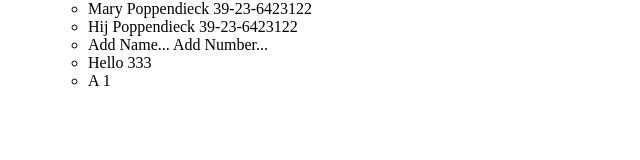
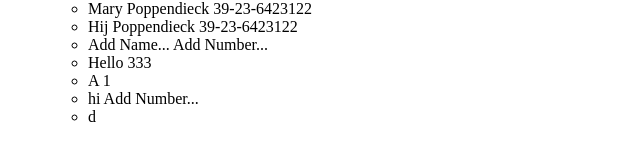
Before and after one commit to shirleyfyx/fullstackopen2023, a React (Create React App) app in the folder phonebook/: page / in a window 1280 px wide. Shown: the part 338-498 px from the top of the page, without its empty margins (0-640 px from the left). Built offline with nearby package versions, Linux system fonts and the light colour scheme; data requests are answered from the project's data file.

Commit message:
Extracted the code that communicates with the backend in the spirit of single responsibility principle.

```diff
--- a/phonebook/db.json
+++ b/phonebook/db.json
@@ -39,6 +39,16 @@
       "name": "A",
       "number": "1",
       "id": 7
+    },
+    {
+      "name": "hi",
+      "number": "Add Number...",
+      "id": 8
+    },
+    {
+      "name": "d",
+      "number": "",
+      "id": 9
     }
   ]
 }
--- a/phonebook/src/App.js
+++ b/phonebook/src/App.js
@@ -1,5 +1,6 @@
 import { useState, useEffect } from 'react'
 import axios from 'axios'
+import personService from './service'
 
 const Filter = (props) => {
 
@@ -38,11 +39,16 @@
     setNewName('Add Name...')
     setNewNumber('Add Number...')
 
-    axios
-      .post('http://localhost:3001/persons', personObject)
-      .then(response => {
-        console.log(response)
-      })
+    personService
+      .create(personObject)
+      .then(returnedPerson => {
+        setPersons(persons.concat(returnedPerson))})
+
+    // axios
+    //   .post('http://localhost:3001/persons', personObject)
+    //   .then(response => {
+    //     console.log(response)
+    //   })
 
   }
 
@@ -76,12 +82,17 @@
   const [filter, setFilter] = useState('')
 
   useEffect(() => {
+    personService
+      .getAll()
+      .then(initialPersons => {
+        setPersons(initialPersons)
+      })
     console.log('effect')
-    axios.get('http://localhost:3001/persons')
-    .then(response => {
-      console.log('promise fulfilled')
-      setPersons(response.data)
-    })
+    // axios.get('http://localhost:3001/persons')
+    // .then(response => {
+    //   console.log('promise fulfilled')
+    //   setPersons(response.data)
+    // })
   }, [])
 
   var peopleToDisplay = persons.filter(person => person.name.toLowerCase().includes(filter.toLowerCase()))
--- /dev/null
+++ b/phonebook/src/service.js
@@ -0,0 +1,14 @@
+import axios from 'axios'
+const baseUrl = 'http://localhost:3001/persons'
+
+const getAll = () => {
+    const request = axios.get(baseUrl)
+    return request.then(response => response.data)
+}
+
+const create = newObject => {
+    const request = axios.post(baseUrl, newObject)
+    return request.then(response => response.data)
+}
+
+export default { getAll, create }
```
